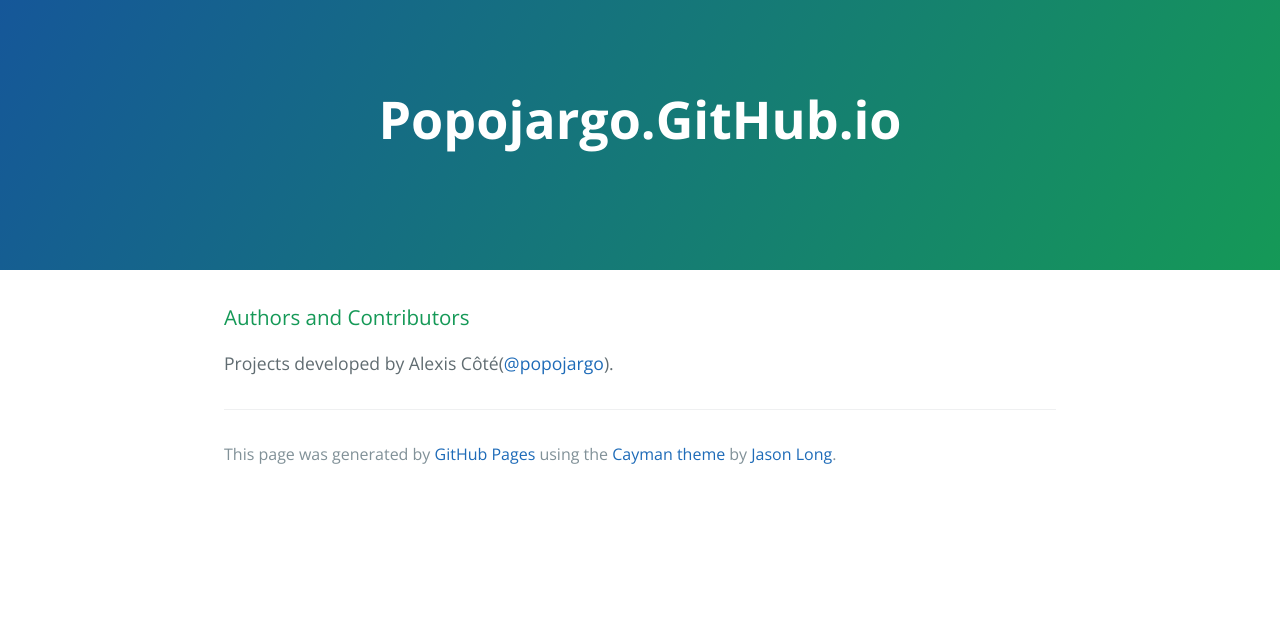
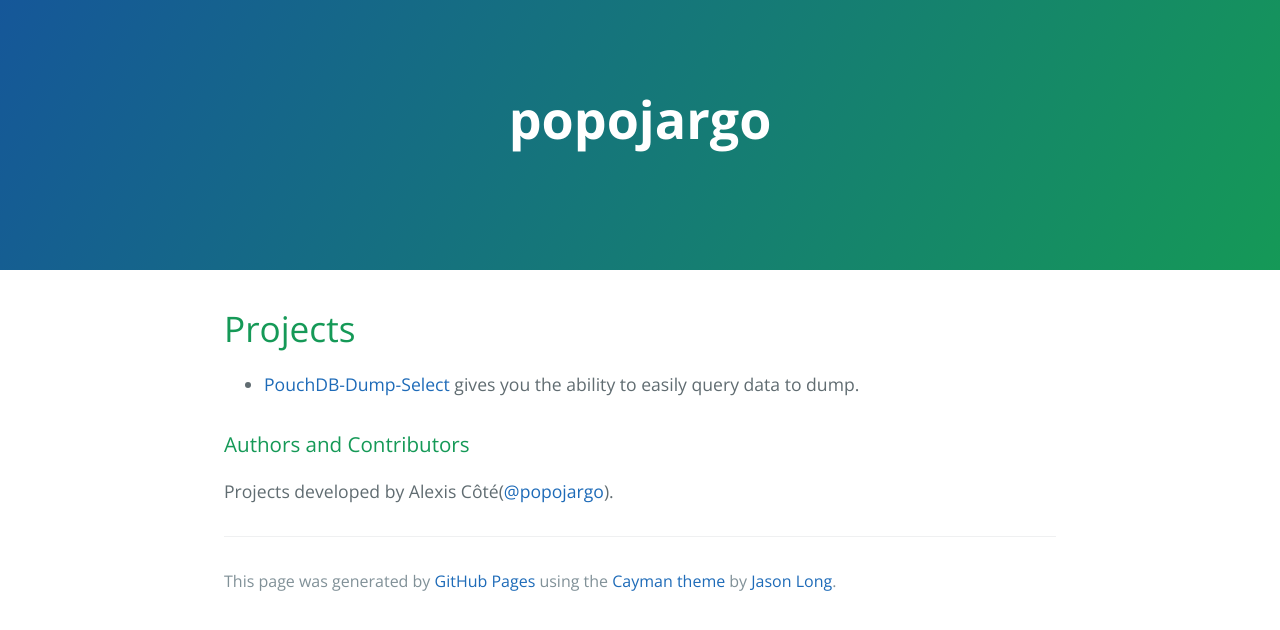
Before and after one commit to popojargo/popojargo.github.io, a plain HTML site: page index.html in a window 1280 px wide. Drawn offline with nearby package versions, Linux system fonts and the light colour scheme.

Commit message:
Replace master branch with page content via GitHub

```diff
--- a/index.html
+++ b/index.html
@@ -2,7 +2,7 @@
 <html lang="en-us">
   <head>
     <meta charset="UTF-8">
-    <title>Popojargo.GitHub.io by popojargo</title>
+    <title>popojargo by popojargo</title>
     <meta name="viewport" content="width=device-width, initial-scale=1">
     <link rel="stylesheet" type="text/css" href="stylesheets/normalize.css" media="screen">
     <link href='https://fonts.googleapis.com/css?family=Open+Sans:400,700' rel='stylesheet' type='text/css'>
@@ -11,12 +11,20 @@
   </head>
   <body>
     <section class="page-header">
-      <h1 class="project-name">Popojargo.GitHub.io</h1>
+      <h1 class="project-name">popojargo</h1>
       <h2 class="project-tagline"></h2>
     </section>
 
     <section class="main-content">
-      <h3>
+      <h1>
+<a id="projects" class="anchor" href="#projects" aria-hidden="true"><span aria-hidden="true" class="octicon octicon-link"></span></a>Projects</h1>
+
+<ul>
+<li>
+<a href="http://blabla">PouchDB-Dump-Select</a>  gives you the ability to easily query data to dump.</li>
+</ul>
+
+<h3>
 <a id="authors-and-contributors" class="anchor" href="#authors-and-contributors" aria-hidden="true"><span aria-hidden="true" class="octicon octicon-link"></span></a>Authors and Contributors</h3>
 
 <p>Projects developed by Alexis Côté(<a href="https://github.com/popojargo" class="user-mention">@popojargo</a>).</p>
--- a/params.json
+++ b/params.json
@@ -1,6 +1,6 @@
 {
-  "name": "Popojargo.GitHub.io",
+  "name": "popojargo",
   "tagline": "",
-  "body": "### Authors and Contributors\r\nProjects developed by Alexis Côté(@popojargo).\r\n\r\n",
+  "body": "#Projects\r\n\r\n- [PouchDB-Dump-Select](http://blabla)  gives you the ability to easily query data to dump.\r\n\r\n\r\n### Authors and Contributors\r\nProjects developed by Alexis Côté(@popojargo).\r\n\r\n",
   "note": "Don't delete this file! It's used internally to help with page regeneration."
 }
```
